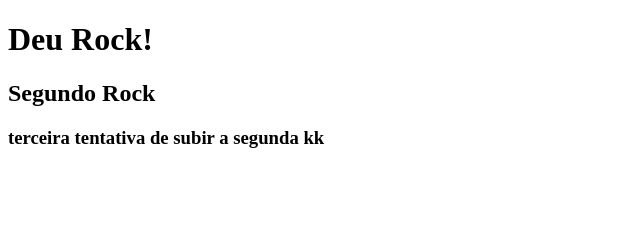
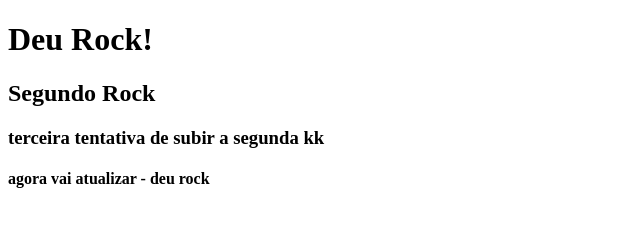
Before and after one commit to hugolrjdev/testeRepository, a plain HTML site: page index.html in a window 1280 px wide. Shown: the whole page, without its empty margins (0-640 px from the left). Drawn offline with Linux system fonts and the light colour scheme.

Commit message:
segundo commit

```diff
--- a/index.html
+++ b/index.html
@@ -9,5 +9,6 @@
     <h1>Deu Rock!</h1>
     <h2>Segundo Rock</h2>
     <h3>terceira tentativa de subir a segunda kk</h3>
+    <h4>agora vai atualizar - deu rock</h4>
 </body>
 </html>
```
